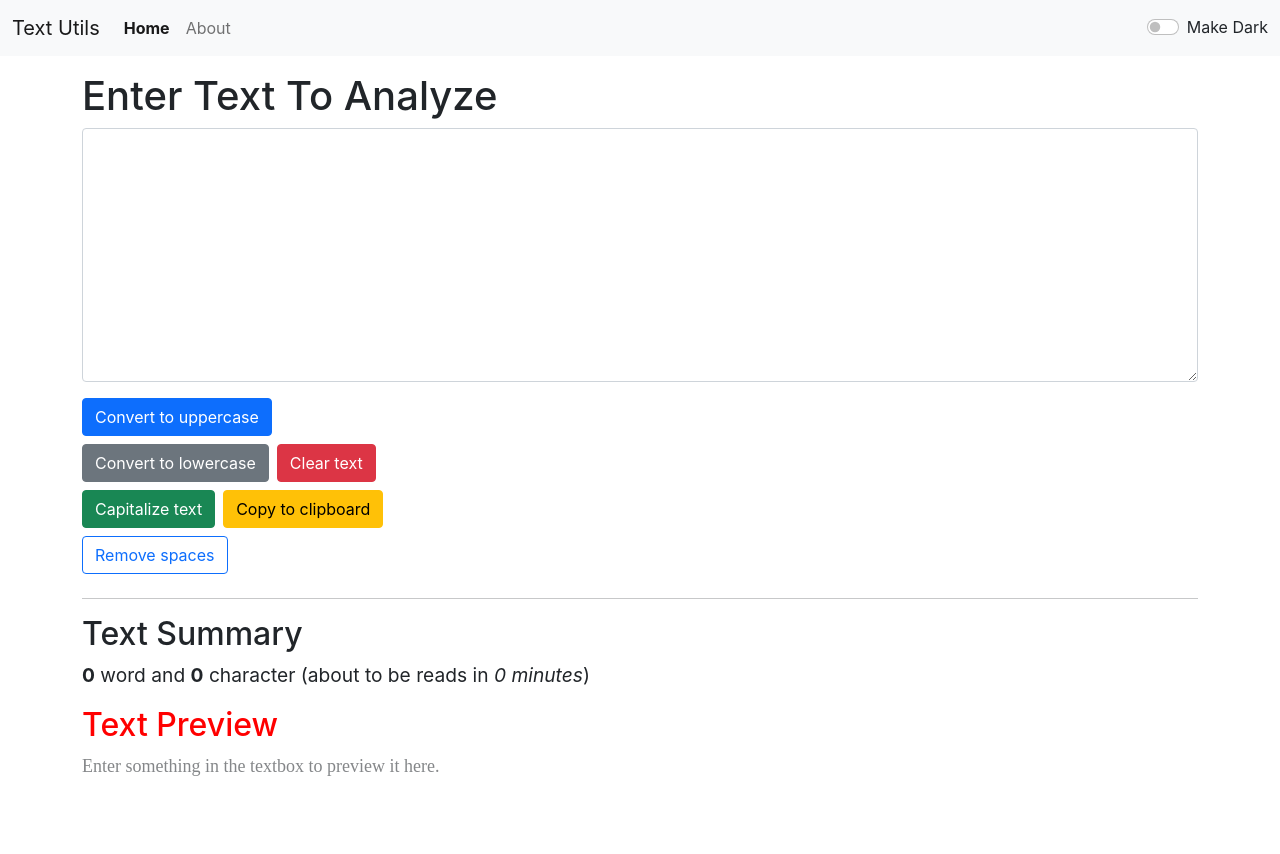
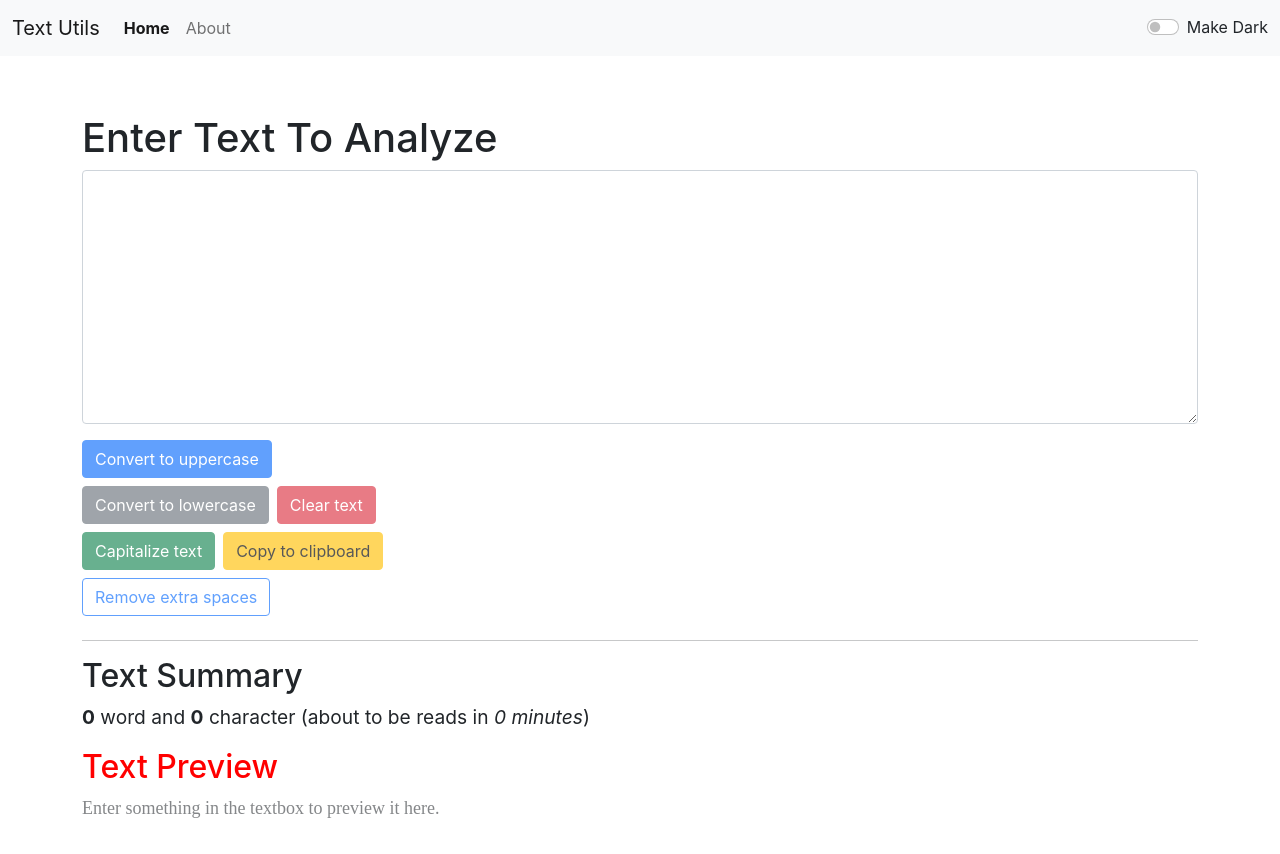
Before and after one commit to supratim531/React-TextUtils-Netlify, a React (Create React App) app: page / in a window 1280 px wide. Before the commit the page ends 812 px from the top, so only its background shows below. Built offline with nearby package versions, Linux system fonts and the light colour scheme.

Commit message:
supratim531: Fixed minor issues

```diff
--- a/src/components/Alert.js
+++ b/src/components/Alert.js
@@ -1,8 +1,10 @@
 function Alert(props) {
   return (
-    props.alert &&
-    <div class={`alert alert-${props.alert.type} alert-dismissible fade show`} role="alert">
-      <strong>{props.alert.message}</strong>
+    <div style={{height: "42px"}}>
+      {props.alert &&
+      <div className={`alert alert-${props.alert.type} alert-dismissible fade show`} role="alert">
+        <strong>{props.alert.message}</strong>
+      </div>}
     </div>
   );
 }
--- a/src/components/TextForm.js
+++ b/src/components/TextForm.js
@@ -67,15 +67,15 @@ export default function TextForm(props) {
       <div className="mb-3">
         <textarea className="form-control" style={(props.mode === "light") ? {backgroundColor: "white"} : {backgroundColor: "rgb(30, 50, 50)", color: "white"}} value={text} onChange={handleOnChange} id="textBox" rows="10"></textarea>
       </div>
-      <button className="btn btn-primary" onClick={upperCaseOnClick}>Convert to uppercase</button>
+      <button disabled={text.length === 0} className="btn btn-primary" onClick={upperCaseOnClick}>Convert to uppercase</button>
       <br />
-      <button className="btn btn-secondary my-2" onClick={lowerCaseOnClick}>Convert to lowercase</button>
-      <button className="btn btn-danger mx-2" onClick={clearOnClick}>Clear text</button>
+      <button disabled={text.length === 0} className="btn btn-secondary my-2" onClick={lowerCaseOnClick}>Convert to lowercase</button>
+      <button disabled={text.length === 0} className="btn btn-danger mx-2" onClick={clearOnClick}>Clear text</button>
       <br />
-      <button className="btn btn-success" onClick={capitalizeOnClick}>Capitalize text</button>
-      <button className="btn btn-warning mx-2" onClick={copyOnClick}>Copy to clipboard</button>
+      <button disabled={text.length === 0} className="btn btn-success" onClick={capitalizeOnClick}>Capitalize text</button>
+      <button disabled={text.length === 0} className="btn btn-warning mx-2" onClick={copyOnClick}>Copy to clipboard</button>
       <br />
-      <button className={`btn btn-outline-${(props.mode === "dark") ? "light" : "primary"} my-2`} onClick={removeSpacesOnClick}>Remove spaces</button>
+      <button disabled={text.length === 0 || (text.indexOf("  ") === -1 && text.indexOf(' ') !== 0)} className={`btn btn-outline-${(props.mode === "dark") ? "light" : "primary"} my-2`} onClick={removeSpacesOnClick}>Remove extra spaces</button>
       <hr />
     </div>
     <div className="container my-3">
```
